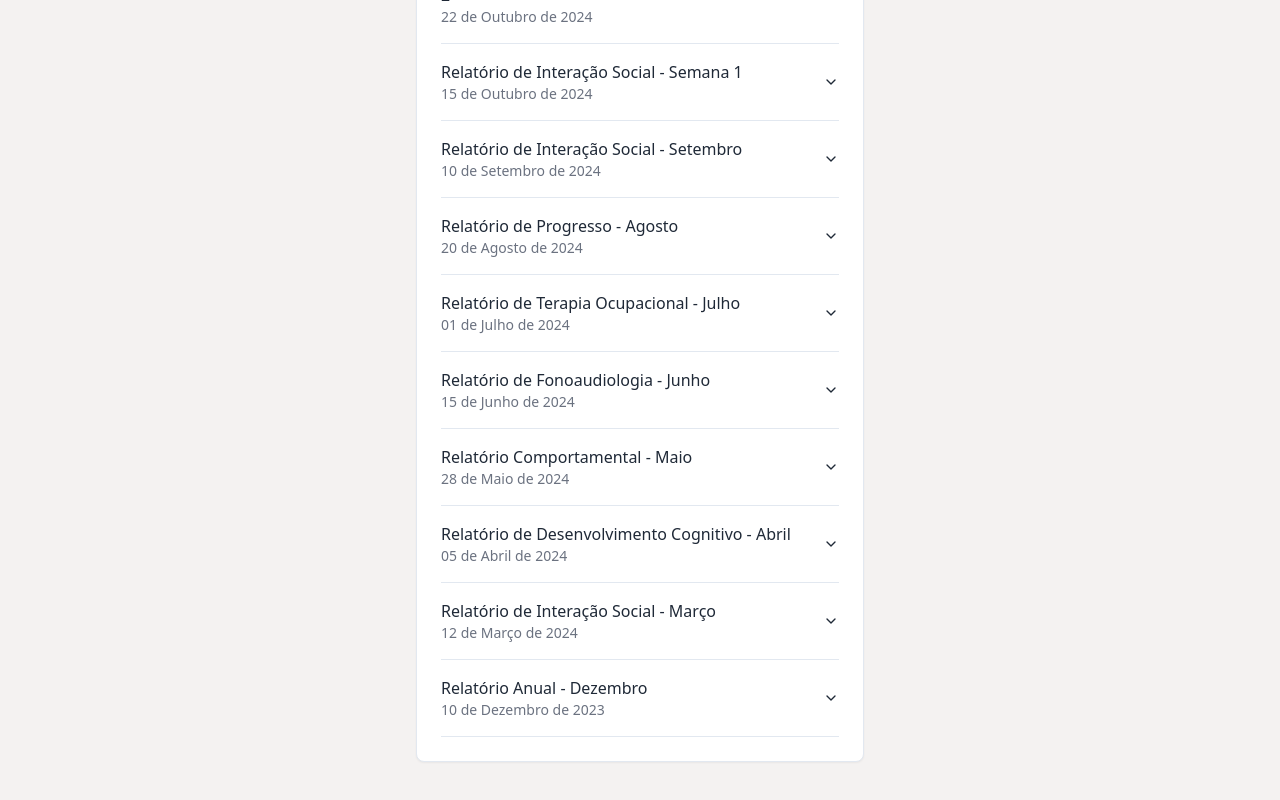
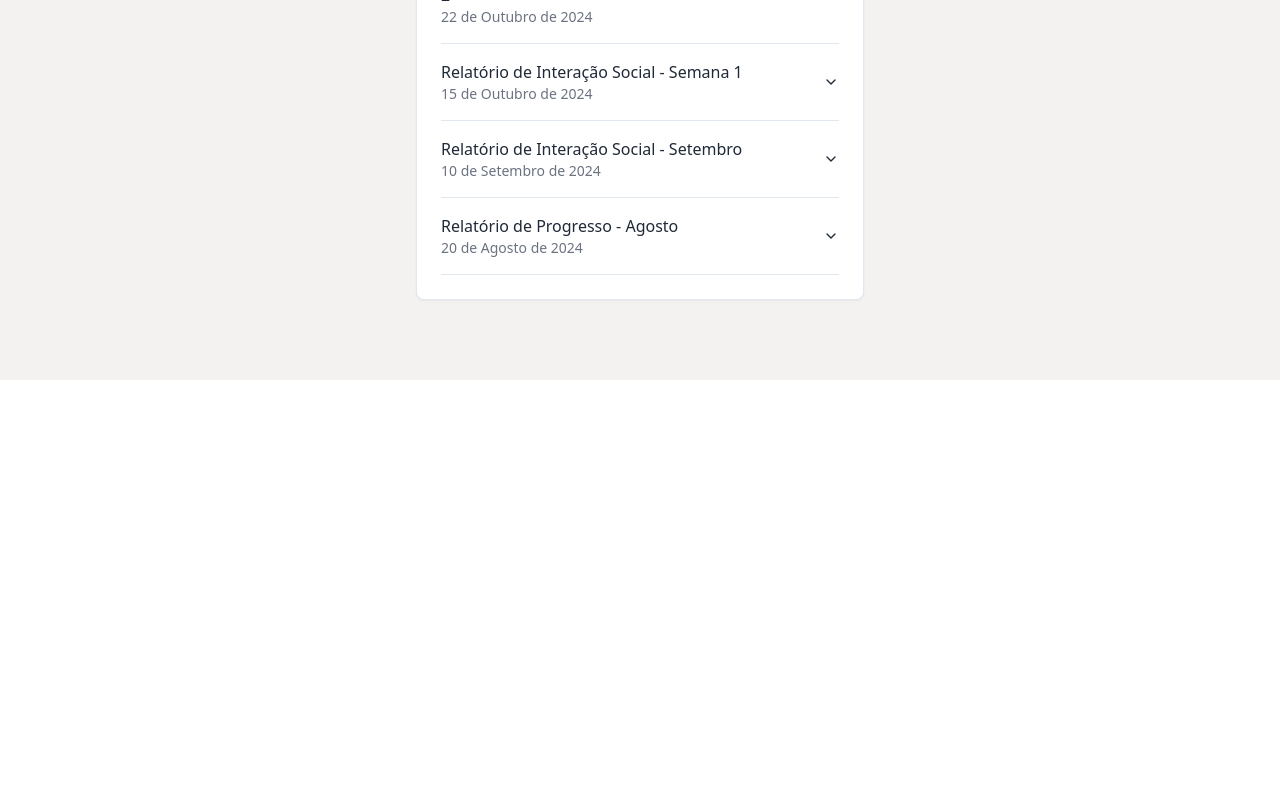
Before and after one commit to vitorferrr/App-connect-TEA, a React (Vite) app: page /reports in a window 1280 px wide. Shown: the part 492-1292 px from the top of the page. After the commit the page ends 872 px from the top, so only its background shows below. Built offline with nearby package versions, Linux system fonts and the light colour scheme.

Commit message:
Reverted all changes back to version 3de39773aafbe0a18a1bfda417f6ef07405693b7

```diff
--- a/src/pages/ReportsPage.tsx
+++ b/src/pages/ReportsPage.tsx
@@ -69,42 +69,6 @@ const rawReportsData: Report[] = [
     title: "Relatório de Progresso - Agosto",
     date: "20 de Agosto de 2024",
     content: "Relatório de progresso geral de Hugo.",
-  },
-  {
-    id: "report-7",
-    title: "Relatório de Terapia Ocupacional - Julho",
-    date: "01 de Julho de 2024",
-    content: "Sessão de terapia ocupacional focada em habilidades motoras finas.",
-  },
-  {
-    id: "report-8",
-    title: "Relatório de Fonoaudiologia - Junho",
-    date: "15 de Junho de 2024",
-    content: "Acompanhamento da evolução da fala e comunicação verbal.",
-  },
-  {
-    id: "report-9",
-    title: "Relatório Comportamental - Maio",
-    date: "28 de Maio de 2024",
-    content: "Observações sobre padrões comportamentais em diferentes ambientes.",
-  },
-  {
-    id: "report-10",
-    title: "Relatório de Desenvolvimento Cognitivo - Abril",
-    date: "05 de Abril de 2024",
-    content: "Avaliação do desenvolvimento cognitivo e resolução de problemas.",
-  },
-  {
-    id: "report-11",
-    title: "Relatório de Interação Social - Março",
-    date: "12 de Março de 2024",
-    content: "Novas estratégias para promover a interação social em grupo.",
-  },
-  {
-    id: "report-12",
-    title: "Relatório Anual - Dezembro",
-    date: "10 de Dezembro de 2023",
-    content: "Relatório consolidado do ano de 2023, destacando os principais avanços.",
   },
 ];
 
```
